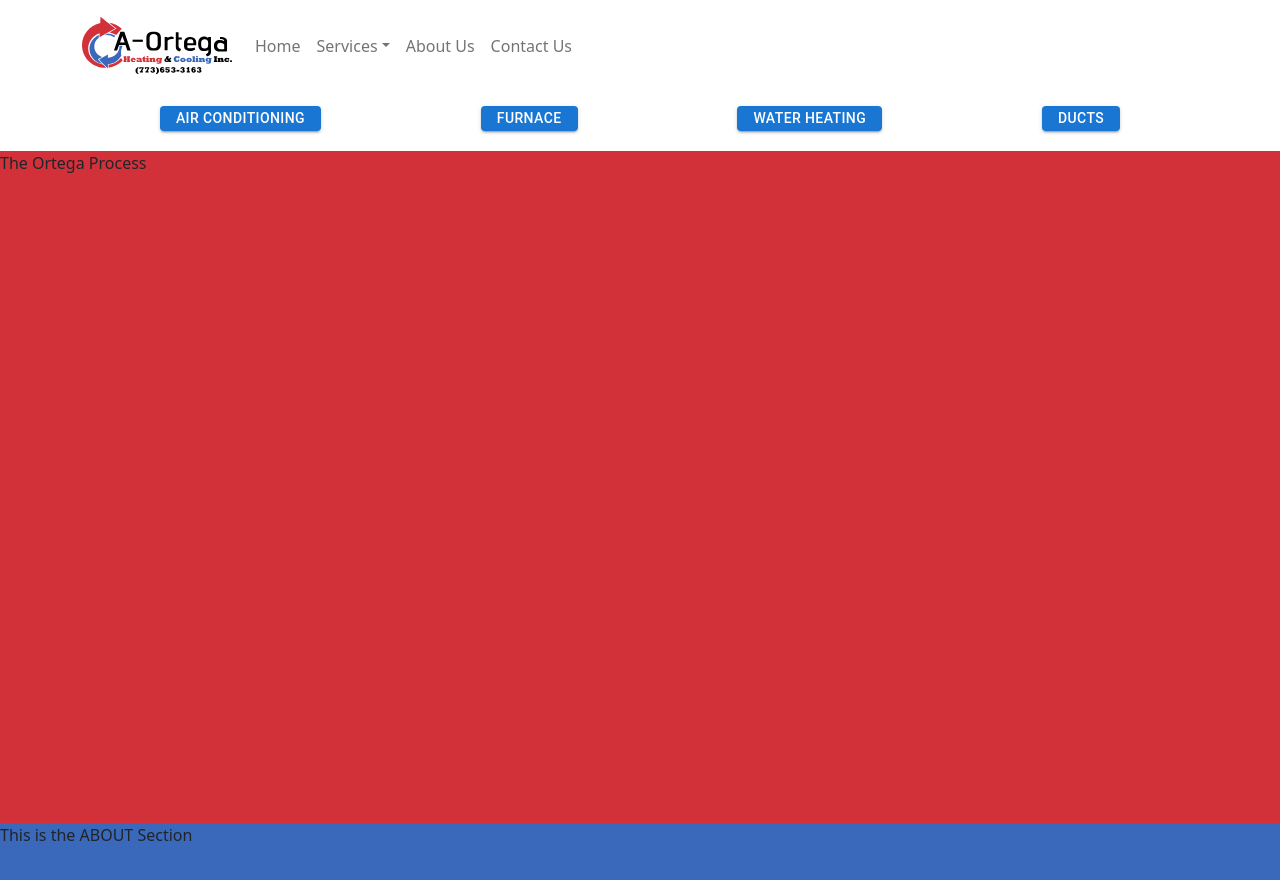
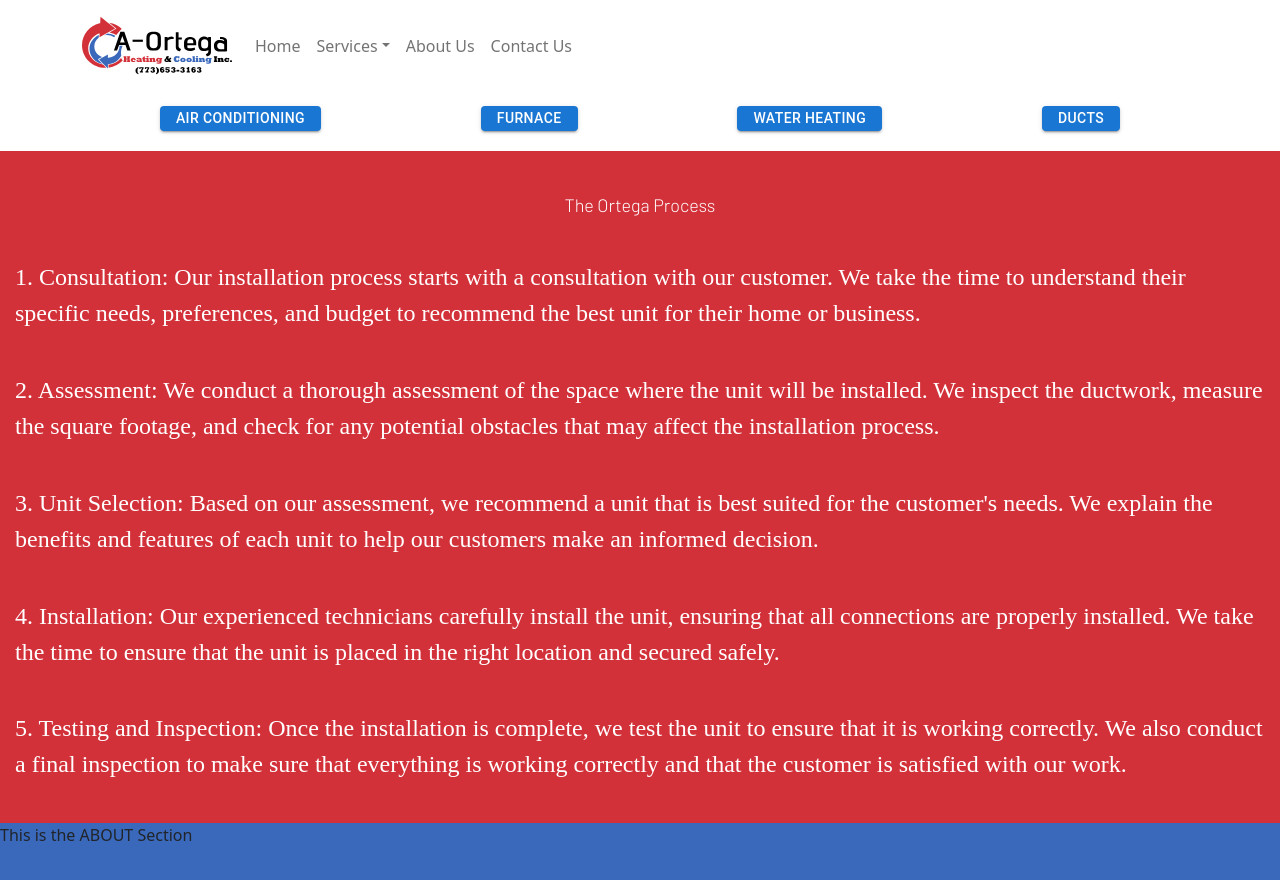
Before and after one commit to FatimaOrtega/ortega, a React (Create React App) app: page /installation in a window 1280 px wide. Shown: the top 880 px of the page. Built offline with nearby package versions, Linux system fonts and the light colour scheme.

Commit message:
Update on installation page
Was able to make the process section, need to fix how it would look mobile

```diff
--- a/public/index.html
+++ b/public/index.html
@@ -3,6 +3,10 @@
   <head>
     <meta charset="utf-8" />
     <link rel="icon" href="%PUBLIC_URL%/favicon.ico" />
+    <link rel="preconnect" href="https://fonts.googleapis.com">
+    <link rel="preconnect" href="https://fonts.googleapis.com">
+    <link rel="preconnect" href="https://fonts.gstatic.com" crossorigin>
+    <link href="https://fonts.googleapis.com/css2?family=Barlow:wght@300;700&display=swap" rel="stylesheet">
     <meta name="viewport" content="width=device-width, initial-scale=1" />
     <meta name="theme-color" content="#000000" />
     <meta
--- a/src/App.css
+++ b/src/App.css
@@ -102,3 +102,11 @@
 .content-wrap{
   flex:1;
 }
+
+.font-link {
+  font-family: 'Barlow';
+}
+
+.font-linkSection {
+  font-family: 'Barlow Bold 700';
+}
--- a/src/components/footer/footer.js
+++ b/src/components/footer/footer.js
@@ -9,7 +9,7 @@ export const Footer = () => {
         <div className="row">
           {/* Column1 */}
           <div className="col">
-            <img src={Logo} href="/" className="logo-footer" />
+            <img src={Logo} href="/" className="logo-footer" alt="NA" />
             <ul className="list-unstyled">
 
             </ul>
--- a/src/components/navbar/navbar.js
+++ b/src/components/navbar/navbar.js
@@ -12,7 +12,7 @@ export const NavigationBar = () => {
       <>
     <Navbar bg="white" expand="lg" variant="light">
         <Container>
-          <img src={Logo} href="/" className='logo'/>
+          <img src={Logo} href="/" className='logo' alt="NA"/>
 
           <Navbar.Toggle aria-controls="basic-navbar-nav" />
           <Navbar.Collapse id="basic-navbar-nav">
--- a/src/components/pages/InstallationPage/Installation.css
+++ b/src/components/pages/InstallationPage/Installation.css
@@ -9,6 +9,25 @@ height: 5vh;
 }
 
 .installProcess {
+    display: flex;
+    flex-direction: column;
+    justify-content: space-evenly;
+    align-items: center;
     height: 84vh;
     background-color: #D3313A;
+    color: white;
+
+
 }
+
+.titleInstall {
+    font-size: large;
+}
+
+.processRules {
+    margin-left: 15px;
+    margin-right: 15px;
+    font-size: x-large;
+
+
+}
--- a/src/components/pages/InstallationPage/Installation.js
+++ b/src/components/pages/InstallationPage/Installation.js
@@ -4,6 +4,7 @@ import FURNACE from "../../sections/InstallationPage/furnaceinstall";
 import WATERHEAT from "../../sections/InstallationPage/waterheatinstall";
 import DUCT from "../../sections/InstallationPage/ductinstall";
 import Button from "@mui/material/Button";
+import "../../../App.css";
 import "./Installation.css";
 
 export const Installation = () => {
@@ -26,7 +27,45 @@ export const Installation = () => {
           </Button>
         </div>
         {/* C2 */}
-        <div className="installProcess">The Ortega Process</div>
+        <div className="installProcess">
+          {/* Title */}
+
+          <span className="font-link titleInstall">The Ortega Process</span>
+
+          {/* Our process */}
+
+          <div className="font-linkSection processRules">
+            1. Consultation: Our installation process starts with a consultation
+            with our customer. We take the time to understand their specific
+            needs, preferences, and budget to recommend the best unit for their
+            home or business.
+          </div>
+          <div className="font-linkSection processRules">
+            2. Assessment: We conduct a thorough assessment of
+            the space where the unit will be installed. We inspect the ductwork,
+            measure the square footage, and check for any potential obstacles
+            that may affect the installation process.
+            </div>
+            <div className="font-linkSection processRules">
+            3. Unit Selection: Based on
+            our assessment, we recommend a unit that is best suited for the
+            customer's needs. We explain the benefits and features of each unit
+            to help our customers make an informed decision.
+          </div>
+          <div className="font-linkSection processRules">
+            4. Installation: Our
+            experienced technicians carefully install the unit, ensuring that
+            all connections are properly installed. We take the time to ensure
+              that the unit is placed in the right location and secured safely.
+            </div>
+            <div className="font-linkSection processRules">
+            5. Testing and Inspection: Once the installation is complete, we test
+            the unit to ensure that it is working correctly. We also conduct a
+            final inspection to make sure that everything is working correctly
+            and that the customer is satisfied with our work.
+            </div>
+
+        </div>
         <AC />
         <FURNACE />
         <WATERHEAT />
```
